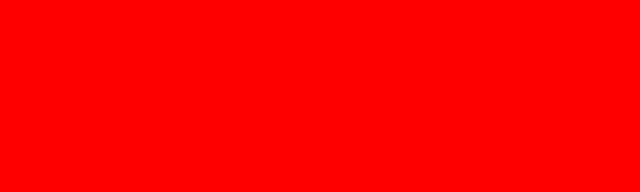
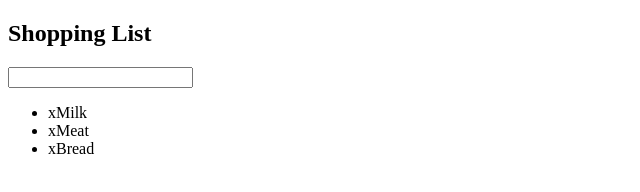
Before and after one commit to dardallin/ShoppingList-App, a plain HTML site: page index.html in a window 1280 px wide. Shown: the whole page, without its empty margins (0-640 px from the left). Drawn offline with nearby package versions, Linux system fonts and the light colour scheme; files that its build step writes are made by us from their sources.

Commit message:
Added tags

```diff
--- a/index.html
+++ b/index.html
@@ -3,15 +3,22 @@
 <head>
     <meta charset="UTF-8">
     <title>Shopping List App</title>
-    <link rel="stylesheet", type="text/css", href="style.css">
+    <link rel="stylesheet" type="text/css" href="style.css">
     <script src="jquery-3.4.1.min.js"></script>
 </head>
 <body>
+    <div id="shopping-list">
+        <h2>Shopping List</h2>
+        <input type="text">
+        <ul>
+            <li><span>x</span>Milk</li>
+            <li><span>x</span>Meat</li>
+            <li><span>x</span>Bread</li>
+        </ul>
+    </div>
 
 
 
-
-
-    <script type="text/javascript", src="script.js"></script>
+    <script type="text/javascript" src="script.js"></script>
 </body>
 </html>
--- a/script.js
+++ /dev/null
@@ -1 +0,0 @@
-$("body").css("background", "red");
--- a/style.scss
+++ /dev/null
@@ -1,4 +0,0 @@
-
-body {
-  background: dodgerblue;
-}
```
